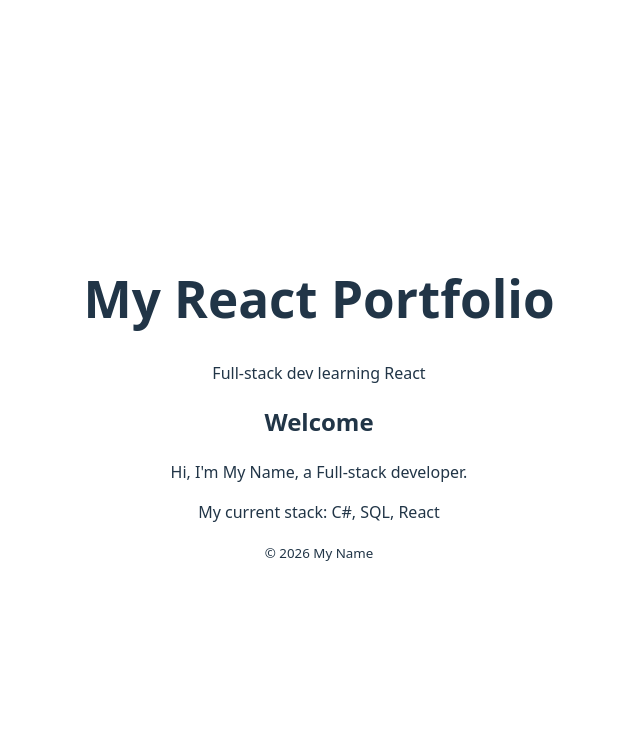
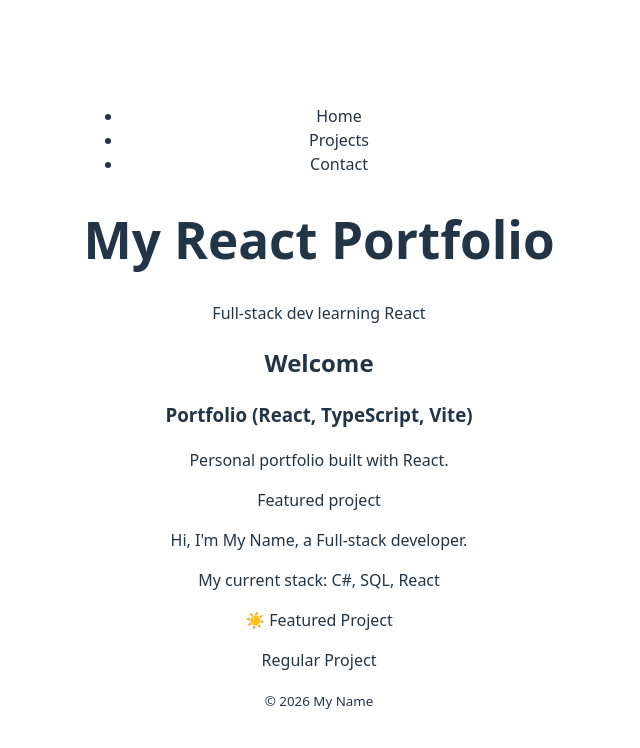
Before and after one commit to isaaclhollywoodbets/react-follow-along, a React (Vite) app: page / in a window 1280 px wide. Shown: the top 748 px of the page, without its empty margins (321-961 px from the left). Built offline with nearby package versions, Linux system fonts and the light colour scheme.

Commit message:
project card, jsx expressions, and navbar component

```diff
--- a/src/components/Header.tsx
+++ b/src/components/Header.tsx
@@ -1,9 +1,12 @@
+import NavBar from './NavBar'
+
 function Header() {
   const title = 'My React Portfolio';
   const subtitle = 'Full-stack dev learning React';
 
   return (
     <header>
+      <NavBar/>
       <h1>{title}</h1>
       <p>{subtitle}</p>
     </header>
--- a/src/components/MainContent.tsx
+++ b/src/components/MainContent.tsx
@@ -1,17 +1,35 @@
+import ProjectCard from "./ProjectCard";
+
 function MainContent() {
-    const developerName = 'My Name';
+  const developerName = 'My Name';
   const role = 'Full-stack developer';
   const stack = ['C#', 'SQL', 'React'];
+  const isLookingForWork = false;
 
   const stackList = stack.join(", ")
+
+  // ternary operator true or false (if X true) ? (do A) :(else) (do B)
+  function FeaturedBage({ isFeatured }: { isFeatured: boolean}){
+    return (
+      <p>
+        {isFeatured ? "☀️ Featured Project" : "Regular Project"}
+      </p>
+    )
+  }
 
   return (
     <main>
       <h2>Welcome</h2>
+      <ProjectCard/>
       <p>
         Hi, I'm {developerName}, a {role}.
       </p>
       <p>My current stack: {stackList}</p>
+      {/* render only if true */}
+      {isLookingForWork && <p>Available for new opportunities</p>}
+
+      <FeaturedBage isFeatured/>
+      <FeaturedBage isFeatured={false}/>
     </main>
   );
 }
--- /dev/null
+++ b/src/components/NavBar.tsx
@@ -0,0 +1,13 @@
+function NavBar() {
+    return (
+       <nav>
+        <ul>
+            <li>Home</li>
+            <li>Projects</li>
+            <li>Contact</li>
+        </ul>
+       </nav>
+    )
+}
+
+export default NavBar;
--- /dev/null
+++ b/src/components/ProjectCard.tsx
@@ -0,0 +1,28 @@
+type Project = {
+  id: number;
+  name: string;
+  summary: string;
+  featured: boolean;
+};
+
+const project: Project = {
+  id: 1,
+  name: "Portfolio",
+  summary: "Personal portfolio built with React.",
+  featured: true,
+};
+
+function ProjectCard() {
+  const techList = ["React", "TypeScript", "Vite"];
+  const title = `${project.name} (${techList.join(", ")})`;
+
+  return (
+    <article className="project-card">
+      <h3>{title}</h3>
+      <p>{project.summary}</p>
+      {project.featured && <p>Featured project</p>}
+    </article>
+  );
+}
+
+export default ProjectCard
```
